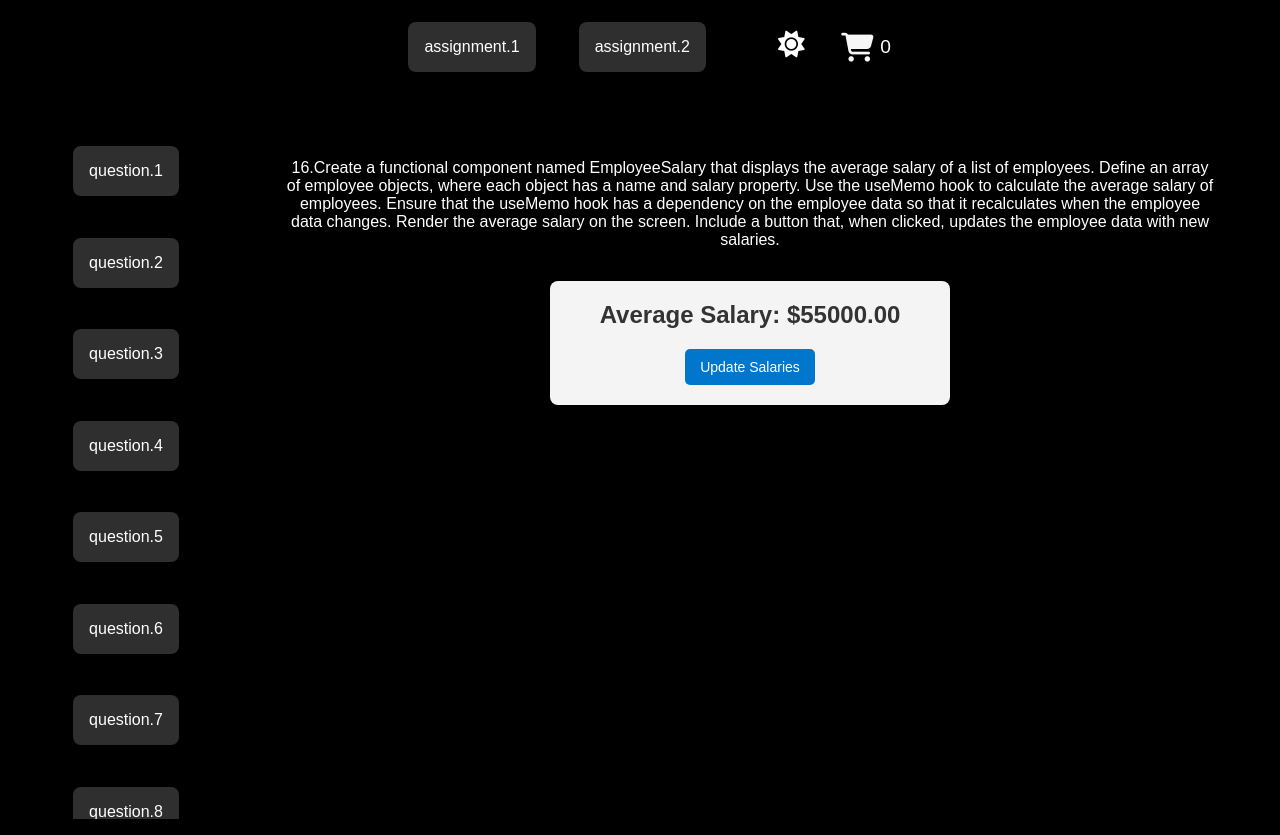
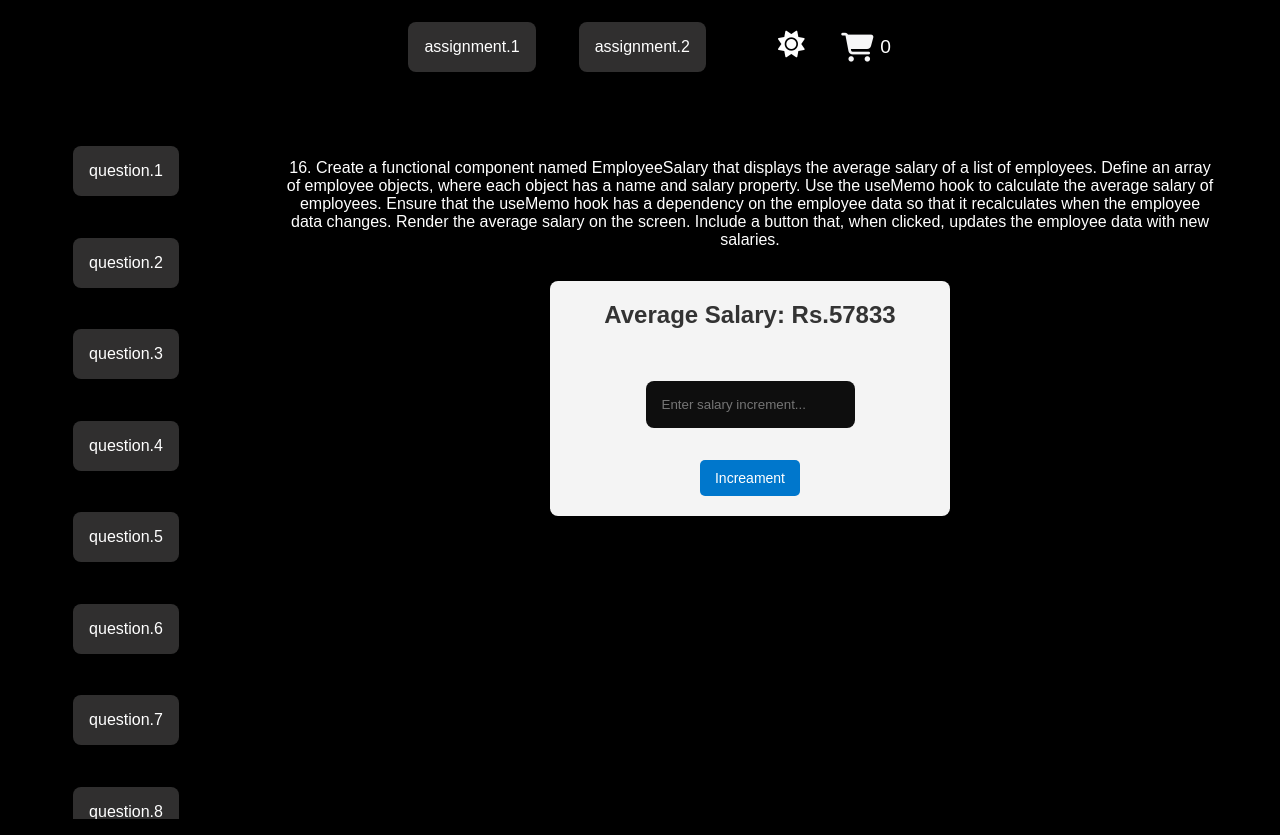
Before and after one commit to anany-successiveTech/React-Training, a Next.js app in the folder Next-Assignment/: page /assignment-2/question-16 in a window 1280 px wide. Built offline with nearby package versions, Linux system fonts and the light colour scheme.

Commit message:
assignment-3

```diff
--- a/Next-Assignment/src/app/assignment-2/question-16/page.jsx
+++ b/Next-Assignment/src/app/assignment-2/question-16/page.jsx
@@ -1,33 +1,43 @@
 "use client";
 
 import "@/app/styles/Q-16.css";
+import Input from "@/component/Input";
 
 import React, { useState, useMemo } from "react";
 
 const EmployeeSalary = () => {
+  const [newSalary, setNewSalary] = useState("");
   const [employees, setEmployees] = useState([
-    { name: "Alice", salary: 50000 },
-    { name: "Bob", salary: 60000 },
-    { name: "Charlie", salary: 55000 },
+    { name: "Alice", salary: 55000 },
+    { name: "Smith", salary: 62000 },
+    { name: "Charlie", salary: 48000 },
+    { name: "Carter", salary: 70000 },
+    { name: "Brown", salary: 53000 },
+    { name: "Fiona", salary: 59000 },
   ]);
 
   const averageSalary = useMemo(() => {
     const total = employees.reduce((sum, emp) => sum + emp.salary, 0);
-    return (total / employees.length).toFixed(2);
+    return Math.floor(total / employees.length);
   }, [employees]);
 
   const updateSalaries = () => {
     const updated = employees.map((emp) => ({
       ...emp,
-      salary: emp.salary + 1000,
+      salary: emp.salary + newSalary,
     }));
     setEmployees(updated);
+  };
+
+  const handleSalaryChange = (event) => {
+    const increment = parseFloat(event.target.value);
+    setNewSalary(increment);
   };
 
   return (
     <div>
       <p style={{ textAlign: "center", margin: "2rem" }}>
-        16.Create a functional component named EmployeeSalary that displays the
+        16. Create a functional component named EmployeeSalary that displays the
         average salary of a list of employees. Define an array of employee
         objects, where each object has a name and salary property. Use the
         useMemo hook to calculate the average salary of employees. Ensure that
@@ -37,8 +47,13 @@ const EmployeeSalary = () => {
         data with new salaries.
       </p>
       <div className="salary-container">
-        <h2>Average Salary: ${averageSalary}</h2>
-        <button onClick={updateSalaries}>Update Salaries</button>
+        <h2>Average Salary: Rs.{averageSalary}</h2>
+        <Input
+          type="text"
+          placeholder="Enter salary increment..."
+          onChange={handleSalaryChange}
+        />
+        <button onClick={updateSalaries}>Increament</button>
       </div>
     </div>
   );
```
